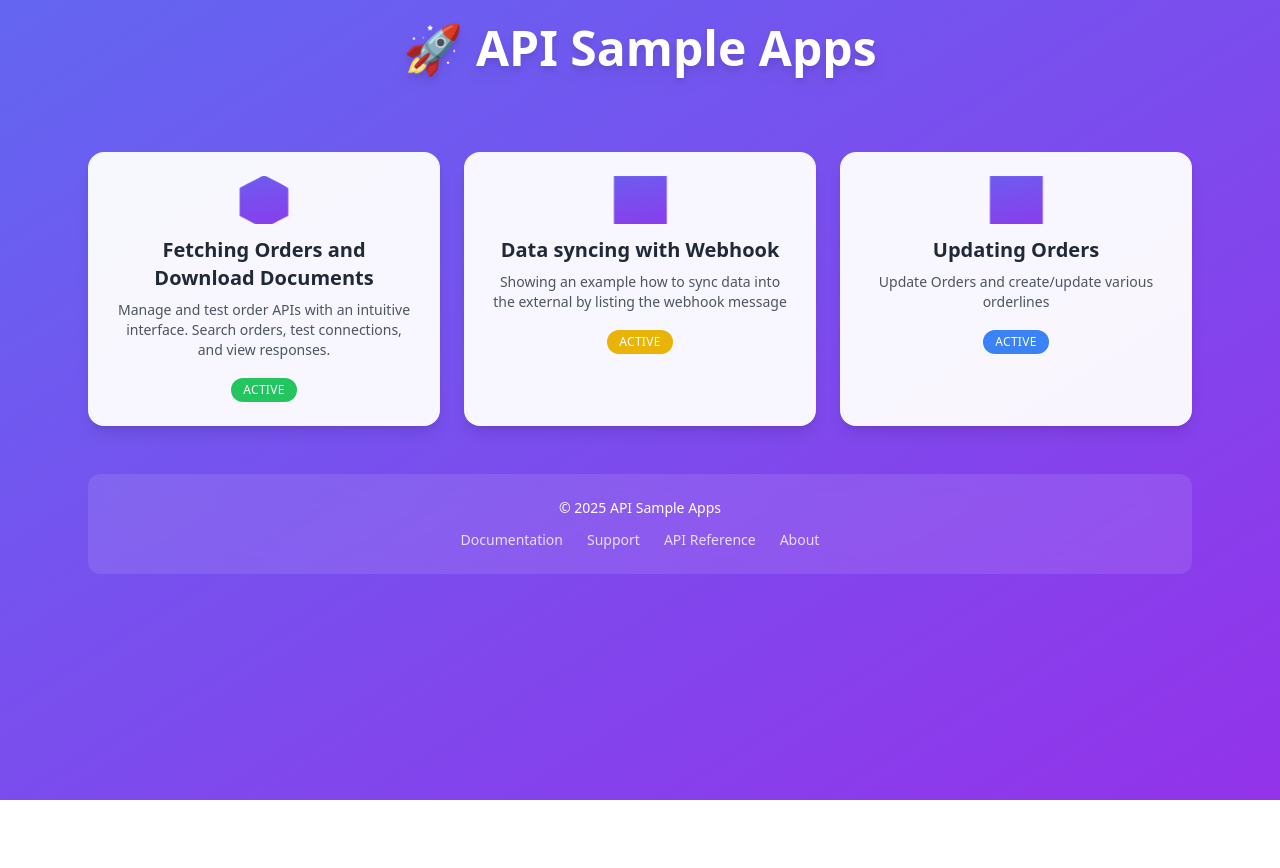
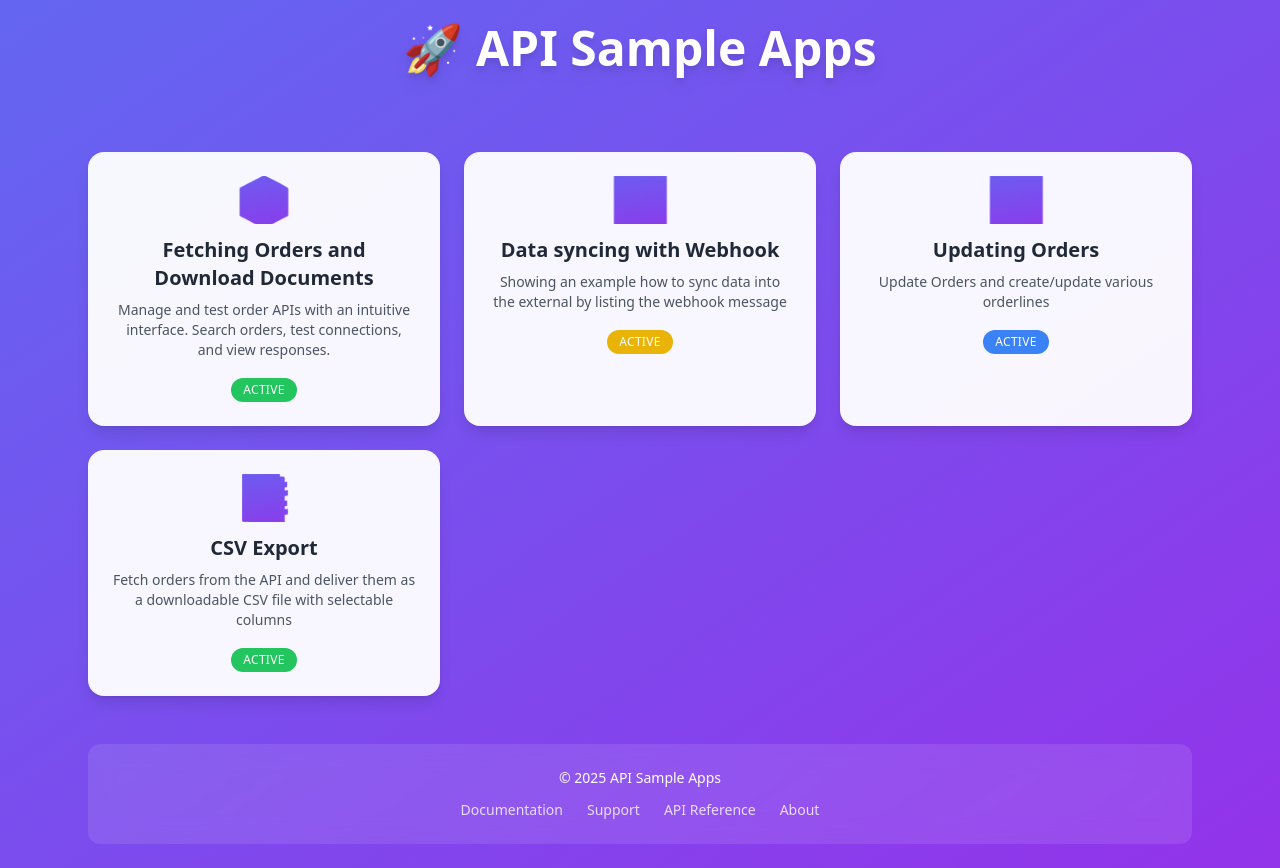
Before and after one commit to QbilSoftware/api-demo-apps, a website: page src/Order/public/index.html in a window 1280 px wide. Before the commit the page ends 800 px from the top, so only its background shows below. Drawn offline with nearby package versions, Linux system fonts and the light colour scheme.

Commit message:
chore: add new app

```diff
--- a/src/Order/index.js
+++ b/src/Order/index.js
@@ -29,6 +29,10 @@ fastify.get('/order-xml', (req, reply) => {
 
 fastify.get('/update-order', (req, reply) => {
     reply.sendFile('update-order.html');
+});
+
+fastify.get('/csv-export', (req, reply) => {
+    reply.sendFile('csv-export.html');
 });
 
 // Save API config (URL + Token)
--- a/src/Order/public/index.html
+++ b/src/Order/public/index.html
@@ -51,6 +51,16 @@
             </a>
         </div>
 
+        <!-- App Card -->
+        <div class="bg-white/95 rounded-2xl p-6 shadow-lg hover:shadow-2xl hover:-translate-y-2 transition transform cursor-pointer">
+            <a href="/csv-export" class="block text-center no-underline text-inherit">
+                <span class="text-5xl block bg-gradient-to-br from-indigo-500 to-purple-600 bg-clip-text text-transparent mb-3">📑</span>
+                <h3 class="text-xl font-semibold text-gray-800 mb-2">CSV Export</h3>
+                <p class="text-gray-600 text-sm mb-4">Fetch orders from the API and deliver them as a downloadable CSV file with selectable columns</p>
+                <span class="inline-block px-3 py-1 rounded-full text-xs font-medium uppercase tracking-wide bg-green-500 text-white">Active</span>
+            </a>
+        </div>
+
     </div>
 
     <!-- Footer -->
```
Also changed, not shown: README.md, src/Order/README.md.
